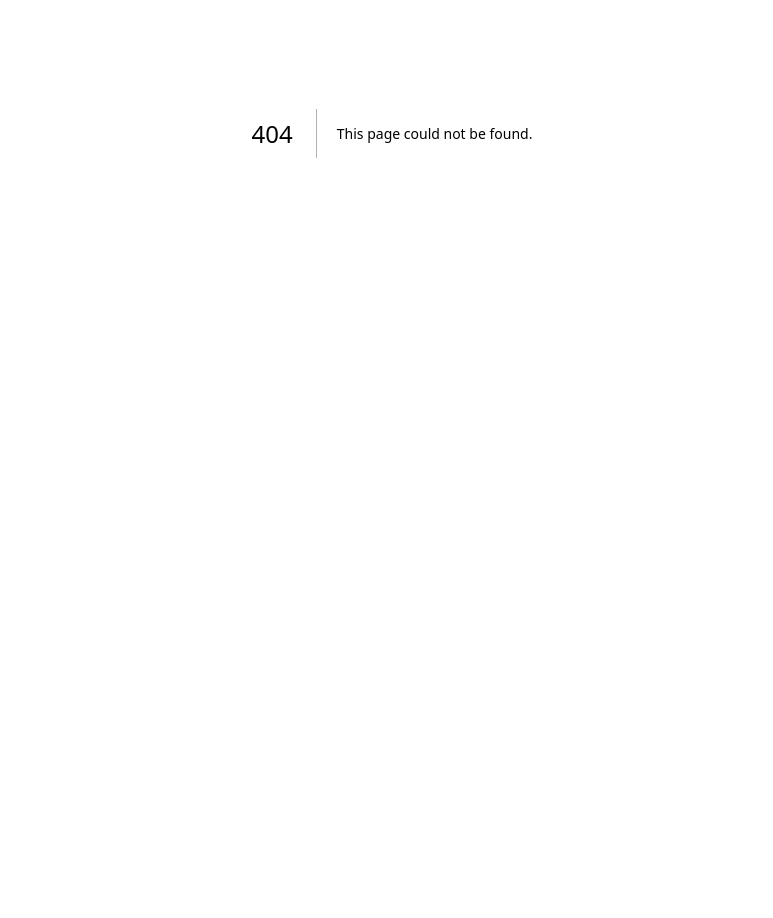
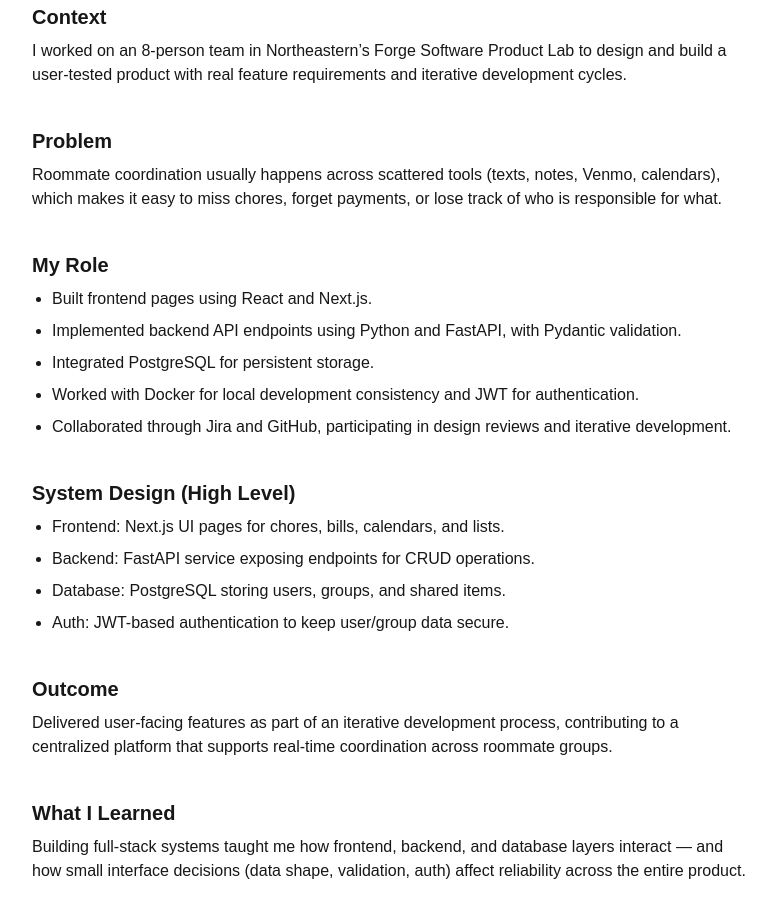
Before and after one commit to nickc32849/personal_website, a Next.js app: page /projects/homebase in a window 1280 px wide. Before the commit this address had no page. Shown: the part 340-1258 px from the top of the page, without its empty margins (248-1021 px from the left). Before the commit the page ends 873 px from the top, so only its background shows below. Built offline with nearby package versions, Linux system fonts and the light colour scheme.

Commit message:
Add HomeBase project page

```diff
--- /dev/null
+++ b/app/projects/homebase/page.tsx
@@ -0,0 +1,84 @@
+import ProjectLayout from "@/app/components/ProjectLayout";
+import Section from "@/app/components/Section";
+
+export default function HomeBaseProjectPage() {
+  return (
+    <ProjectLayout
+      title="HomeBase: Full-Stack Roommate Coordination App"
+      subtitle="Forge Software Product Lab — a full-stack app that centralizes chores, bills, shared calendars, and shopping lists for roommate groups."
+      tags={["React", "Next.js", "FastAPI", "PostgreSQL", "Docker", "JWT"]}
+    >
+      <Section title="Context">
+        <p>
+          I worked on an 8-person team in Northeastern’s Forge Software Product Lab to
+          design and build a user-tested product with real feature requirements and
+          iterative development cycles.
+        </p>
+      </Section>
+
+      <Section title="Problem">
+        <p>
+          Roommate coordination usually happens across scattered tools (texts, notes,
+          Venmo, calendars), which makes it easy to miss chores, forget payments, or
+          lose track of who is responsible for what.
+        </p>
+      </Section>
+
+      <Section title="My Role">
+        <ul className="list-disc space-y-2 pl-5">
+          <li>Built frontend pages using React and Next.js.</li>
+          <li>
+            Implemented backend API endpoints using Python and FastAPI, with Pydantic
+            validation.
+          </li>
+          <li>Integrated PostgreSQL for persistent storage.</li>
+          <li>
+            Worked with Docker for local development consistency and JWT for
+            authentication.
+          </li>
+          <li>
+            Collaborated through Jira and GitHub, participating in design reviews and
+            iterative development.
+          </li>
+        </ul>
+      </Section>
+
+      <Section title="System Design (High Level)">
+        <ul className="list-disc space-y-2 pl-5">
+          <li>
+            <span className="font-medium">Frontend:</span> Next.js UI pages for chores,
+            bills, calendars, and lists.
+          </li>
+          <li>
+            <span className="font-medium">Backend:</span> FastAPI service exposing
+            endpoints for CRUD operations.
+          </li>
+          <li>
+            <span className="font-medium">Database:</span> PostgreSQL storing users,
+            groups, and shared items.
+          </li>
+          <li>
+            <span className="font-medium">Auth:</span> JWT-based authentication to keep
+            user/group data secure.
+          </li>
+        </ul>
+      </Section>
+
+      <Section title="Outcome">
+        <p>
+          Delivered user-facing features as part of an iterative development process,
+          contributing to a centralized platform that supports real-time coordination
+          across roommate groups.
+        </p>
+      </Section>
+
+      <Section title="What I Learned">
+        <p>
+          Building full-stack systems taught me how frontend, backend, and database
+          layers interact — and how small interface decisions (data shape, validation,
+          auth) affect reliability across the entire product.
+        </p>
+      </Section>
+    </ProjectLayout>
+  );
+}
--- a/app/projects/page.tsx
+++ b/app/projects/page.tsx
@@ -18,6 +18,19 @@ export default function ProjectsPage() {
             supported platform integration.
           </p>
         </Link>
+        <Link
+          href="/projects/homebase"
+          className="block rounded-lg border p-4 hover:bg-gray-50"
+        >
+          <h2 className="text-lg font-semibold">
+            HomeBase: Full-Stack Roommate Coordination App
+          </h2>
+          <p className="text-sm">
+            Built frontend + backend features with Next.js, FastAPI, PostgreSQL, Docker, and
+            JWT authentication.
+          </p>
+        </Link>
+
       </div>
     </main>
   );
```
